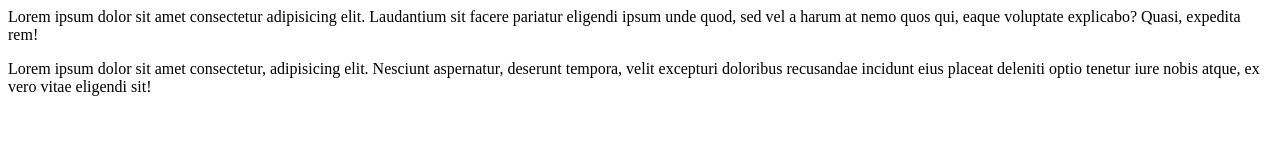
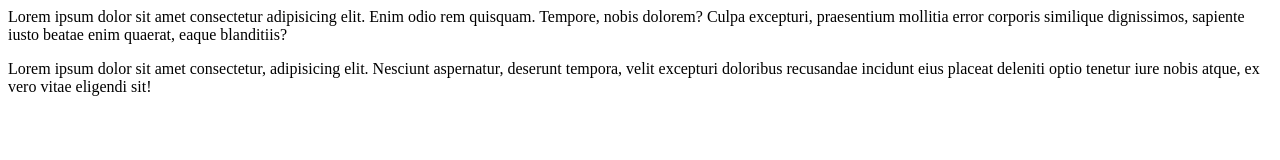
Before and after one commit to javascript-163/MikaelMalania, a plain HTML site: page lesson1Offline/index.html in a window 1280 px wide. Drawn offline with Linux system fonts and the light colour scheme.

Commit message:
replaced requested data

```diff
--- a/lesson1Offline/index.html
+++ b/lesson1Offline/index.html
@@ -1,7 +1,7 @@
 <html>
     <head></head>
     <body>
-        <p>Lorem ipsum dolor sit amet consectetur adipisicing elit. Laudantium sit facere pariatur eligendi ipsum unde quod, sed vel a harum at nemo quos qui, eaque voluptate explicabo? Quasi, expedita rem!</p>
+        <p>Lorem ipsum dolor sit amet consectetur adipisicing elit. Enim odio rem quisquam. Tempore, nobis dolorem? Culpa excepturi, praesentium mollitia error corporis similique dignissimos, sapiente iusto beatae enim quaerat, eaque blanditiis?</p>
 
         <p>
             Lorem ipsum dolor sit amet consectetur, adipisicing elit. Nesciunt aspernatur, deserunt tempora, velit excepturi doloribus recusandae incidunt eius placeat deleniti optio tenetur iure nobis atque, ex vero vitae eligendi sit!
```
